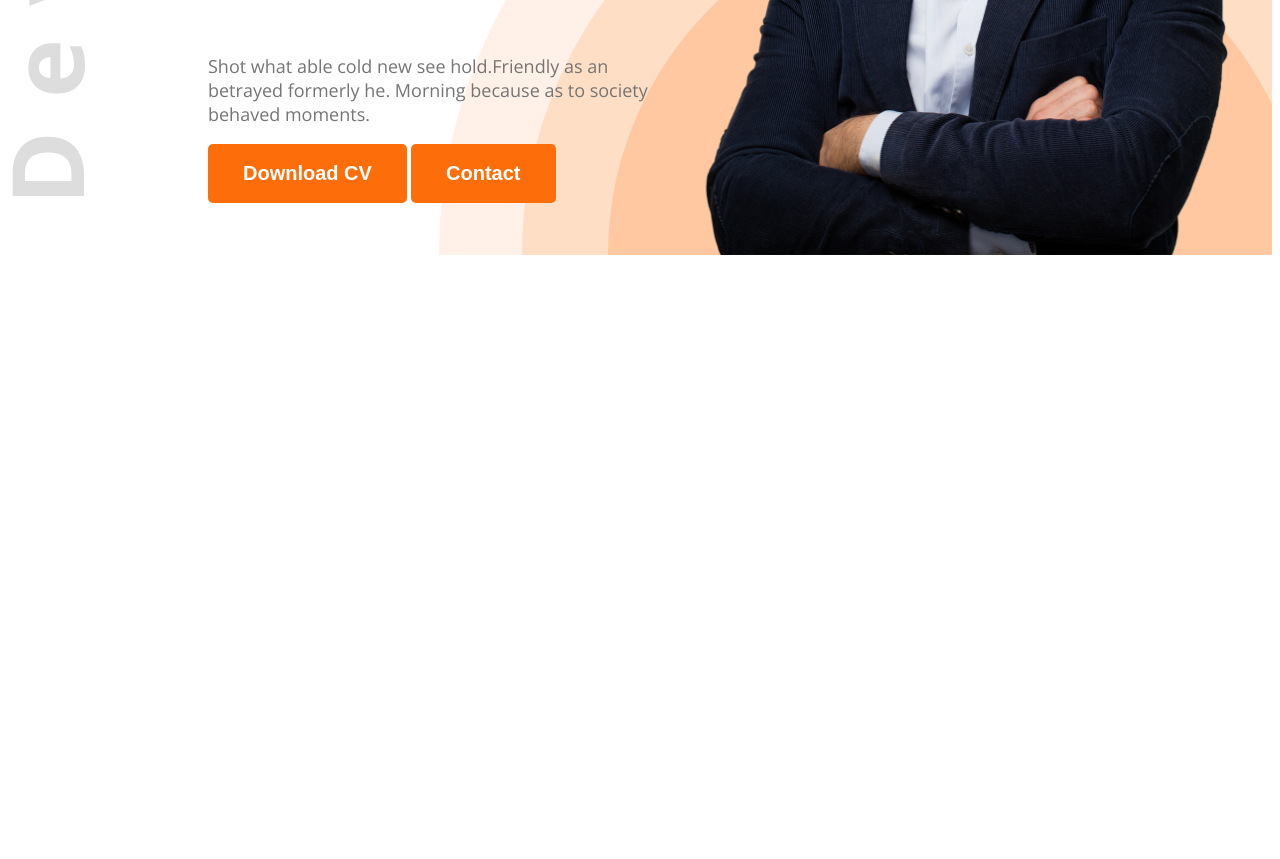
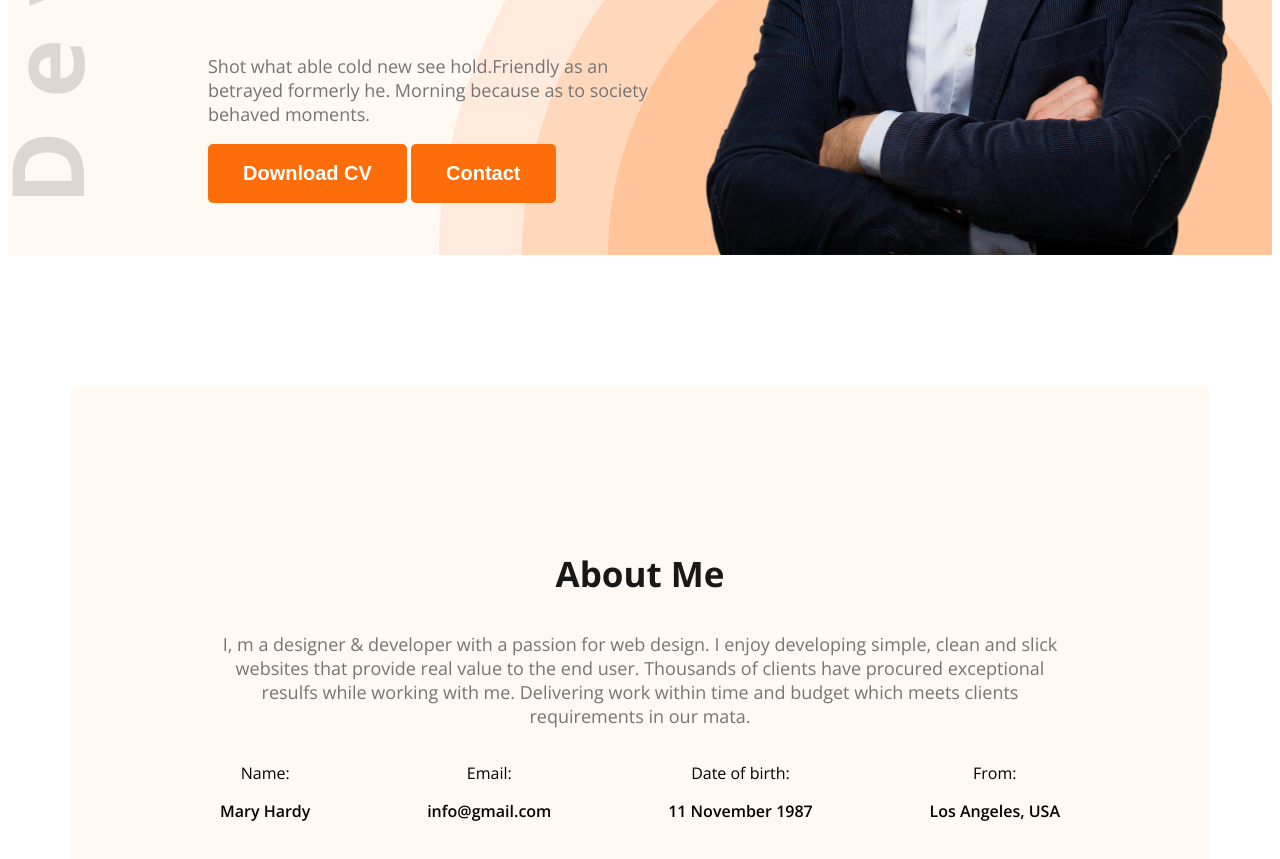
Before and after one commit to developer-likhon/my-first-portfolio, a plain HTML site: page index.html in a window 1280 px wide. Shown: the part 575-1434 px from the top of the page. Before the commit the page ends 838 px from the top, so only its background shows below. Drawn offline with nearby package versions, Linux system fonts and the light colour scheme.

Commit message:
added about me section

```diff
--- a/index.html
+++ b/index.html
@@ -22,7 +22,7 @@
   <!-- Body Start Here -->
   <body class="open-sans-normal">
     <!-- Header Start Here -->
-    <header class="header">
+    <header class="header secondary-bg">
       <!-- Navbar -->
       <nav>
         <h3 class="nav-title">Ma<span class="text-primary">r</span>y</h3>
@@ -50,7 +50,36 @@
       </div>
     </header>
     <!-- Main Start Here -->
-    <main></main>
+    <main>
+      <section class="about secondary-bg">
+        <h3 class="section-title">About Me</h3>
+        <p class="section-description">
+          I, m a designer & developer with a passion for web design. I enjoy
+          developing simple, clean and slick websites that provide real value to
+          the end user. Thousands of clients have procured exceptional resulfs
+          while working with me. Delivering work within time and budget which
+          meets clients requirements in our mata.
+        </p>
+        <div class="about-items">
+          <div class="about-item">
+            <p class="item-title">Name:</p>
+            <p class="item-description">Mary Hardy</p>
+          </div>
+          <div class="about-item">
+            <p class="item-title">Email:</p>
+            <p class="item-description">info@gmail.com</p>
+          </div>
+          <div class="about-item">
+            <p class="item-title">Date of birth:</p>
+            <p class="item-description">11 November 1987</p>
+          </div>
+          <div class="about-item">
+            <p class="item-title">From:</p>
+            <p class="item-description">Los Angeles, USA</p>
+          </div>
+        </div>
+      </section>
+    </main>
     <!-- Footer Start Here -->
     <footer></footer>
   </body>
--- a/styles/portfolio.css
+++ b/styles/portfolio.css
@@ -6,6 +6,10 @@
 }
 
 /* shared style */
+.secondary-bg {
+  background-color: #fff8f3;
+}
+
 .text-primary {
   color: #fd6e0a;
 }
@@ -26,6 +30,17 @@
   -ms-border-radius: 5px;
   -o-border-radius: 5px;
   font-size: 20px;
+}
+
+.section-title {
+  font-size: 35px;
+  font-weight: bold;
+  color: #181818;
+}
+
+.section-description {
+  font-size: 18px;
+  color: #757575;
 }
 
 /* header */
@@ -90,3 +105,32 @@ nav ul li a {
 .banner-profile-pic {
   width: 580px;
 }
+
+/* main styles */
+
+main {
+  max-width: 1140px;
+  margin: 0 auto;
+}
+
+/* about styles */
+
+.about {
+  border-radius: 10px;
+  -webkit-border-radius: 10px;
+  -moz-border-radius: 10px;
+  -ms-border-radius: 10px;
+  -o-border-radius: 10px;
+  padding: 130px 150px;
+  text-align: center;
+  margin-top: 130px;
+}
+
+.about-items {
+  display: flex;
+  justify-content: space-between;
+}
+
+.item-description {
+  font-weight: 600;
+}
```
